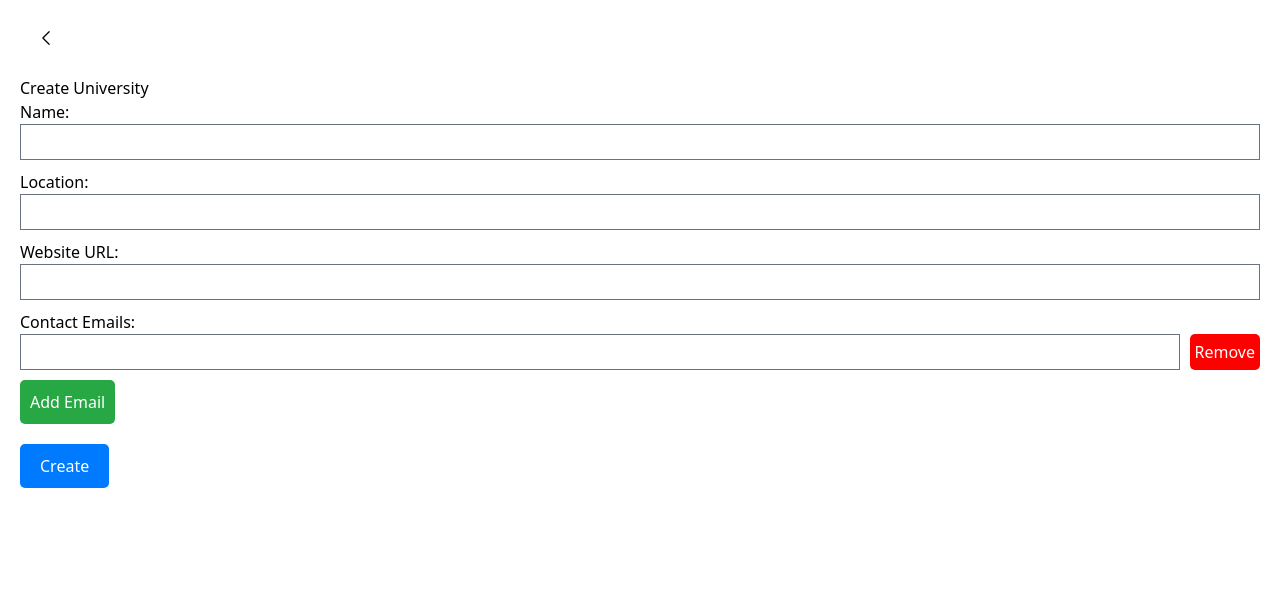
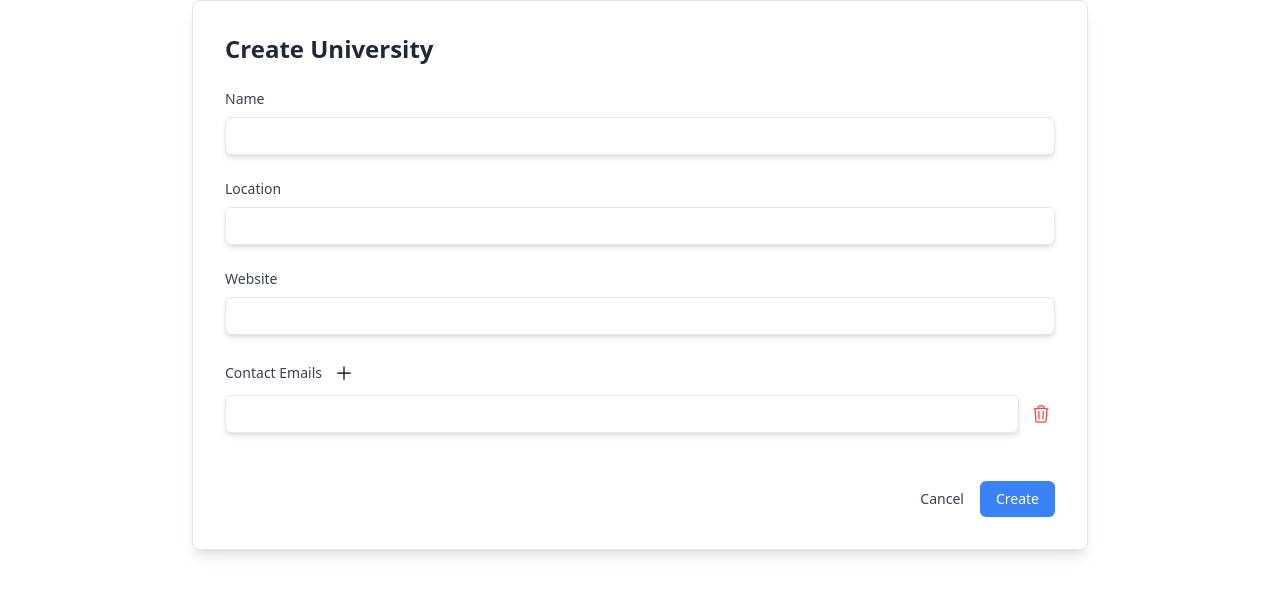
Before and after one commit to retornoaragond/universities-page-react, a React (Vite) app: page /universities/new in a window 1280 px wide. Shown: the top 596 px of the page. Built offline with nearby package versions, Linux system fonts and the light colour scheme.

Commit message:
Form and Table UI changed

```diff
--- a/src/components/UniversityTable.tsx
+++ b/src/components/UniversityTable.tsx
@@ -64,69 +64,159 @@ export const UniversityTable = () => {
   if (error instanceof Error) return <div>Error: {error.message}</div>;
 
   return (
-    <div>
-      <table className="w-full border-collapse border border-gray-300 text-left">
+    <div className="px-4 sm:px-6 lg:px-8">
+      <div className="-mx-4 mt-2 ring-1 ring-gray-300 sm:mx-0 sm:rounded-lg">
+        <table className="min-w-full divide-y divide-gray-300">
           <thead>
             <tr>
               <th
-              className="cursor-pointer border border-gray-300 p-2"
+                scope="col"
+                className="py-3.5 pl-4 pr-3 text-left text-sm font-semibold text-gray-900 sm:pl-6 cursor-pointer lg:hidden"
+                onClick={() => handleSort('name')}
+              >
+                University{' '}
+                {sortBy === 'name' && (sortOrder === 'asc' ? '↑' : '↓')}
+              </th>
+              <th
+                scope="col"
+                className="py-3.5 pl-4 pr-3 text-left text-sm font-semibold text-gray-900 sm:pl-6 cursor-pointer lg:hidden hidden sm:table-cell"
+                onClick={() => handleSort('website_url')}
+              >
+                Contact Info{' '}
+                {sortBy === 'website_url' && (sortOrder === 'asc' ? '↑' : '↓')}
+              </th>
+
+              <th
+                scope="col"
+                className="py-3.5 pl-4 pr-3 text-left text-sm font-semibold text-gray-900 sm:pl-6 cursor-pointer hidden lg:table-cell"
                 onClick={() => handleSort('name')}
               >
                 Name {sortBy === 'name' && (sortOrder === 'asc' ? '↑' : '↓')}
               </th>
               <th
-              className="cursor-pointer border border-gray-300 p-2"
+                scope="col"
+                className="hidden px-3 py-3.5 text-left text-sm font-semibold text-gray-900 lg:table-cell cursor-pointer"
                 onClick={() => handleSort('location')}
               >
                 Location{' '}
                 {sortBy === 'location' && (sortOrder === 'asc' ? '↑' : '↓')}
               </th>
               <th
-              className="cursor-pointer border border-gray-300 p-2"
+                scope="col"
+                className="px-3 py-3.5 text-left text-sm font-semibold text-gray-900 cursor-pointer hidden lg:table-cell"
                 onClick={() => handleSort('website_url')}
               >
                 Website{' '}
                 {sortBy === 'website_url' && (sortOrder === 'asc' ? '↑' : '↓')}
               </th>
-            <th className="border border-gray-300 p-2">Contact Emails</th>
-            <th className="border border-gray-300 p-2">Actions</th>
+              <th
+                scope="col"
+                className="px-3 py-3.5 text-left text-sm font-semibold text-gray-900 hidden lg:table-cell"
+              >
+                Contact Emails
+              </th>
+              <th
+                scope="col"
+                className="relative py-3.5 pl-3 pr-4 sm:pr-6 text-right hidden lg:table-cell"
+              >
+                Actions
+              </th>
             </tr>
           </thead>
           <tbody>
-          {data?.universities.map((university) => (
-            <tr key={university.id} className="hover:bg-gray-50">
-              <td className="border border-gray-300 p-2">{university.name}</td>
-              <td className="border border-gray-300 p-2">
-                {university.location}
-              </td>
-              <td className="border border-gray-300 p-2">
+            {data?.universities.map((university, index) => (
+              <tr
+                key={university.id}
+                className={index % 2 === 0 ? 'bg-white' : 'bg-gray-50'}
+              >
+                <td className="py-4 pl-4 pr-3 text-xs font-medium text-gray-900 sm:pl-6 lg:hidden">
+                  <div>{university.name}</div>
+                  <div className="text-gray-400">{university.location}</div>
+                  <div className="text-gray-400 sm:hidden">
                     <a
                       href={university.website_url}
                       target="_blank"
                       rel="noopener noreferrer"
-                  className="text-blue-500 hover:underline"
+                    >
+                      {university.website_url}
+                    </a>
+                  </div>
+                  <div className="text-gray-400 sm:hidden">
+                    Emails:{' '}
+                    {university.contact_emails.length > 0 ? (
+                      <span>
+                        {university.contact_emails[0].email}
+                        {university.contact_emails.length > 1 && (
+                          <span className="text-gray-400">
+                            {' '}
+                            +{university.contact_emails.length - 1} more
+                          </span>
+                        )}
+                      </span>
+                    ) : (
+                      'No emails'
+                    )}
+                  </div>
+                </td>
+                <td className="py-4 pl-4 pr-3 text-xs font-medium text-gray-900 sm:pl-6 lg:hidden hidden sm:table-cell">
+                  <div>
+                    <a
+                      href={university.website_url}
+                      target="_blank"
+                      rel="noopener noreferrer"
+                    >
+                      {university.website_url}
+                    </a>
+                  </div>
+                  <div className="text-gray-400">
+                    Emails:{' '}
+                    {university.contact_emails.length > 0 ? (
+                      <span>
+                        {university.contact_emails[0].email}
+                        {university.contact_emails.length > 1 && (
+                          <span className="text-gray-400">
+                            {' '}
+                            +{university.contact_emails.length - 1} more
+                          </span>
+                        )}
+                      </span>
+                    ) : (
+                      'No emails'
+                    )}
+                  </div>
+                </td>
+                <td className="hidden py-4 pl-4 pr-3 text-sm font-medium text-gray-900 sm:pl-6 lg:table-cell">
+                  {university.name}
+                </td>
+                <td className="hidden px-3 py-4 text-sm text-gray-500 lg:table-cell ">
+                  {university.location}
+                </td>
+                <td className="px-3 py-4 text-sm text-blue-600 hover:underline hidden lg:table-cell">
+                  <a
+                    href={university.website_url}
+                    target="_blank"
+                    rel="noopener noreferrer"
                   >
                     {university.website_url}
                   </a>
                 </td>
-              <td className="border border-gray-300 p-2">
-                {university.contact_emails.length > 0 && (
-                  <div>
-                    <a
-                      href={`mailto:${university.contact_emails[0].email}`}
-                      className="text-blue-500 hover:underline"
-                    >
+                <td className="px-3 py-4 text-sm text-gray-500 hidden lg:table-cell">
+                  {university.contact_emails.length > 0 ? (
+                    <span>
                       {university.contact_emails[0].email}
-                    </a>
                       {university.contact_emails.length > 1 && (
-                      <span className="text-gray-500">
-                        ,... +{university.contact_emails.length - 1}
+                        <span className="text-gray-400">
+                          {' '}
+                          +{university.contact_emails.length - 1} more
                         </span>
                       )}
-                  </div>
+                    </span>
+                  ) : (
+                    'No emails'
                   )}
                 </td>
-              <td className="border border-gray-300 p-2">
+                <td className="py-4 pl-3 pr-4 text-right text-sm font-medium sm:pr-6">
+                  <div className="flex justify-end space-x-2">
                     <Button
                       onClick={() =>
                         (window.location.href = `/universities/${university.id}`)
@@ -152,29 +242,33 @@ export const UniversityTable = () => {
                     >
                       <TrashIcon className="h-5 w-5 text-red-500" />
                     </Button>
+                  </div>
                 </td>
               </tr>
             ))}
           </tbody>
         </table>
+      </div>
       <div className="flex justify-center items-center mt-4">
         {meta?.prev && (
           <button
             onClick={() => setCurrentPage((prev) => prev - 1)}
-            className=" mr-2 px-4 py-2 bg-blue-500 text-white rounded hover:bg-blue-600"
+            className="mr-2 flex items-center space-x-1 px-4 py-2 text-sm text-blue-500 hover:text-blue-700"
           >
-            <ChevronLeftIcon className="h-5 w-5 text-white" />
+            <ChevronLeftIcon className="h-5 w-5" />
+            <span>Previous</span>
           </button>
         )}
-        <span className="text-gray-600">
+        <span className="text-sm text-gray-500">
           Page {meta?.page} of {meta?.pages}
         </span>
         {meta?.next && (
           <button
             onClick={() => setCurrentPage((prev) => prev + 1)}
-            className=" ml-2 px-4 py-2 bg-blue-500 text-white rounded hover:bg-blue-600"
+            className="ml-2 flex items-center space-x-1 px-4 py-2 text-sm text-blue-500 hover:text-blue-700"
           >
-            <ChevronRightIcon className="h-5 w-5 text-white" />
+            <span>Next</span>
+            <ChevronRightIcon className="h-5 w-5" />
           </button>
         )}
       </div>
--- a/src/pages/universities/UniversityForm.tsx
+++ b/src/pages/universities/UniversityForm.tsx
@@ -1,11 +1,16 @@
-import { useParams, useNavigate } from "react-router-dom";
-import { useQuery, useMutation, useQueryClient } from "@tanstack/react-query";
-import { useEffect, useState } from "react";
-import { getUniversity, createUniversity, updateUniversity } from "../../api/universities";
-import { University, UniversityFormData } from "../../types/university";
-import { BackButton } from "../../components/shared/BackButton";
-import { z } from "zod";
-import { universitySchema } from "../../validation/universitySchema";
+import { useParams, useNavigate } from 'react-router-dom';
+import { useQuery, useMutation, useQueryClient } from '@tanstack/react-query';
+import { useEffect, useState } from 'react';
+import {
+  getUniversity,
+  createUniversity,
+  updateUniversity,
+} from '../../api/universities';
+import { University, UniversityFormData } from '../../types/university';
+import { z } from 'zod';
+import { universitySchema } from '../../validation/universitySchema';
+import { PlusIcon, TrashIcon } from '@heroicons/react/24/outline';
+import { Button } from '../../components/shared/Button';
 
 const UniversityForm = () => {
   const { id } = useParams<{ id: string }>();
@@ -15,16 +20,16 @@ const UniversityForm = () => {
   const isEditMode = Boolean(id);
 
   const [formData, setFormData] = useState<UniversityFormData>({
-    name: "",
-    location: "",
-    website_url: "",
-    contact_emails: [{ email: "" }],
+    name: '',
+    location: '',
+    website_url: '',
+    contact_emails: [{ email: '' }],
   });
 
   const [errors, setErrors] = useState<Record<string, string | string[]>>({});
 
   const { data, isLoading: isLoadingData } = useQuery<University, Error>({
-    queryKey: ["university", id],
+    queryKey: ['university', id],
     queryFn: () => getUniversity(id!),
     enabled: isEditMode,
   });
@@ -44,8 +49,8 @@ const UniversityForm = () => {
     mutationFn: (formData: UniversityFormData) =>
       isEditMode ? updateUniversity(id!, formData) : createUniversity(formData),
     onSuccess: () => {
-      queryClient.invalidateQueries({ queryKey: ["universities"] });
-      navigate("/universities");
+      queryClient.invalidateQueries({ queryKey: ['universities'] });
+      navigate('/universities');
     },
   });
 
@@ -65,7 +70,7 @@ const UniversityForm = () => {
   const handleAddEmail = () => {
     setFormData((prev) => ({
       ...prev,
-      contact_emails: [...prev.contact_emails, { email: "" }],
+      contact_emails: [...prev.contact_emails, { email: '' }],
     }));
   };
 
@@ -88,8 +93,8 @@ const UniversityForm = () => {
         error.errors.forEach((err) => {
           if (err.path.length === 1) {
             validationErrors[err.path[0] as string] = err.message;
-          } else if (err.path[0] === "contact_emails") {
-            validationErrors.contact_emails = "Invalid email(s) in the list.";
+          } else if (err.path[0] === 'contact_emails') {
+            validationErrors.contact_emails = 'Invalid email(s) in the list.';
           }
         });
         setErrors(validationErrors);
@@ -104,115 +109,133 @@ const UniversityForm = () => {
     mutation.mutate(formData);
   };
 
-  if (isEditMode && isLoadingData) return <div>Loading...</div>;
+  if (isEditMode && isLoadingData)
+    return (
+      <div className="flex items-center justify-center min-h-screen">
+        <p className="text-lg text-gray-500">Loading...</p>
+      </div>
+    );
 
   return (
-    <div style={{ padding: "20px" }}>
-      <BackButton />
-      <h1>{isEditMode ? "Edit University" : "Create University"}</h1>
-      <form onSubmit={handleSubmit}>
-        <div style={{ marginBottom: "10px" }}>
-          <label>Name:</label>
+    <form
+      onSubmit={handleSubmit}
+      className="max-w-4xl mx-auto bg-white shadow-lg p-8 rounded-lg border border-gray-200 space-y-12"
+    >
+      <div className="space-y-6">
+        <h2 className="text-2xl font-semibold text-gray-800">
+          {isEditMode ? 'Edit University' : 'Create University'}
+        </h2>
+
+        <div>
+          <label
+            htmlFor="name"
+            className="block text-sm font-medium text-gray-700"
+          >
+            Name
+          </label>
           <input
+            id="name"
+            name="name"
             type="text"
-            name="name"
             value={formData.name}
             onChange={handleChange}
-            style={{ padding: "5px", width: "100%" }}
+            className="mt-2 block w-full rounded-md py-1.5 pl-2 shadow-md border focus:border-blue-500 focus:ring-blue-500"
           />
-          {errors.name && <p style={{ color: "red" }}>{errors.name}</p>}
+          {errors.name && (
+            <p className="mt-2 text-sm text-red-500">{errors.name}</p>
+          )}
         </div>
-        <div style={{ marginBottom: "10px" }}>
-          <label>Location:</label>
+
+        <div>
+          <label
+            htmlFor="location"
+            className="block text-sm font-medium text-gray-700"
+          >
+            Location
+          </label>
           <input
+            id="location"
+            name="location"
             type="text"
-            name="location"
             value={formData.location}
             onChange={handleChange}
-            style={{ padding: "5px", width: "100%" }}
+            className="mt-2 block w-full rounded-md py-1.5 pl-2 shadow-md border focus:border-blue-500 focus:ring-blue-500"
           />
-          {errors.location && <p style={{ color: "red" }}>{errors.location}</p>}
+          {errors.location && (
+            <p className="mt-2 text-sm text-red-500">{errors.location}</p>
+          )}
         </div>
-        <div style={{ marginBottom: "10px" }}>
-          <label>Website URL:</label>
+
+        <div>
+          <label
+            htmlFor="website_url"
+            className="block text-sm font-medium text-gray-700"
+          >
+            Website
+          </label>
           <input
+            id="website_url"
+            name="website_url"
             type="text"
-            name="website_url"
             value={formData.website_url}
             onChange={handleChange}
-            style={{ padding: "5px", width: "100%" }}
+            className="mt-2 block w-full rounded-md py-1.5 pl-2 shadow-md border focus:border-blue-500 focus:ring-blue-500"
           />
-          {errors.website_url && <p style={{ color: "red" }}>{errors.website_url}</p>}
+          {errors.website_url && (
+            <p className="mt-2 text-sm text-red-500">{errors.website_url}</p>
+          )}
         </div>
+
         <div>
-          <label>Contact Emails:</label>
+          <div className="flex items-center">
+            <label className="block text-sm font-medium text-gray-700">
+              Contact Emails
+            </label>
+            <Button className="p-1 ml-2" isIcon onClick={handleAddEmail}>
+              <PlusIcon className="h-5 w-5 text-blue" />
+            </Button>
+          </div>
+
           {formData.contact_emails.map((emailObj, index) => (
-            <div
-              key={index}
-              style={{ display: "flex", marginBottom: "10px" }}
-            >
+            <div key={index} className="flex items-center mt-2 space-x-2">
               <input
                 type="email"
                 value={emailObj.email}
                 onChange={(e) => handleEmailChange(index, e.target.value)}
-                style={{ padding: "5px", flex: 1 }}
+                className="flex-1 rounded-md py-1.5 pl-2 shadow-md border focus:border-blue-500 focus:ring-blue-500"
               />
-              <button
-                type="button"
+              <Button
                 onClick={() => handleRemoveEmail(index)}
-                style={{
-                  marginLeft: "10px",
-                  padding: "5px",
-                  backgroundColor: "red",
-                  color: "white",
-                  border: "none",
-                  borderRadius: "5px",
-                  cursor: "pointer",
-                }}
+                isIcon
+                className="p-1"
               >
-                Remove
-              </button>
+                <TrashIcon className="h-5 w-5 text-red-500" />
+              </Button>
             </div>
           ))}
+
           {errors.contact_emails && (
-            <p style={{ color: "red" }}>{errors.contact_emails}</p>
+            <p className="mt-2 text-sm text-red-500">{errors.contact_emails}</p>
           )}
-          <button
-            type="button"
-            onClick={handleAddEmail}
-            style={{
-              padding: "10px",
-              backgroundColor: "#28a745",
-              color: "white",
-              border: "none",
-              borderRadius: "5px",
-              cursor: "pointer",
-            }}
-          >
-            Add Email
-          </button>
         </div>
+      </div>
 
+      <div className="flex justify-end gap-x-4">
+        <button
+          type="button"
+          onClick={() => navigate('/universities')}
+          className="text-sm font-medium text-gray-700 hover:text-gray-900"
+        >
+          Cancel
+        </button>
         <button
           type="submit"
-          style={{
-            marginTop: "20px",
-            padding: "10px 20px",
-            backgroundColor: "#007BFF",
-            color: "white",
-            border: "none",
-            borderRadius: "5px",
-            cursor: "pointer",
-          }}
+          className="rounded-md bg-blue-500 px-4 py-2 text-sm font-medium text-white shadow-sm hover:bg-blue-600"
         >
-          {mutation.status === "pending"
-            ? "Saving..."
-            : isEditMode
-            ? "Update"
-            : "Create"}
+          {mutation.isPending ? 'Saving...' : isEditMode ? 'Update' : 'Create'}
         </button>
-      </form>
-    </div>
+      </div>
+    </form>
   );
 };
 
--- a/src/pages/universities/UniversityList.tsx
+++ b/src/pages/universities/UniversityList.tsx
@@ -12,7 +12,7 @@ export const UniversityList = () => {
       <div className=" flex justify-center">
         <h1 className="text-2xl  font-bold mb-4">University List</h1>
       </div>
-      <div className="flex justify-between items-center mt-4">
+      <div className="flex justify-between items-center mt-4 sm:mx-8">
         <SearchBar searchTerm={searchTerm} onSearchChange={setSearchTerm} />
         <Button
           className="p-1 mb-4"
--- a/tailwind.config.js
+++ b/tailwind.config.js
@@ -4,5 +4,5 @@ export default {
   theme: {
     extend: {},
   },
-  plugins: [require('@tailwindcss/forms')],
+  plugins: [],
 };
```
Lines whose indentation alone changed are shown as unchanged.
